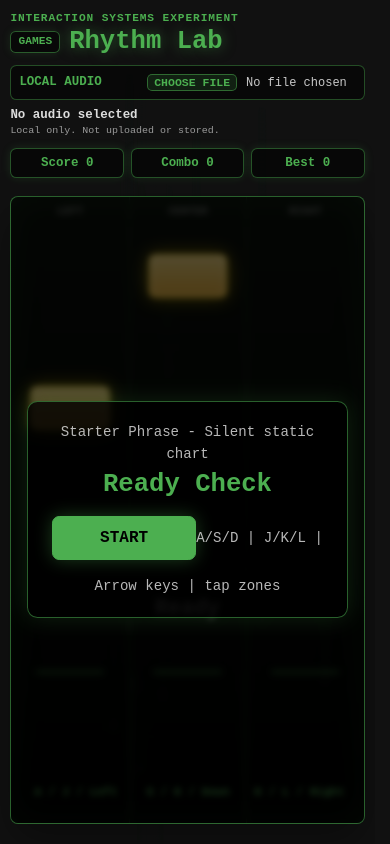
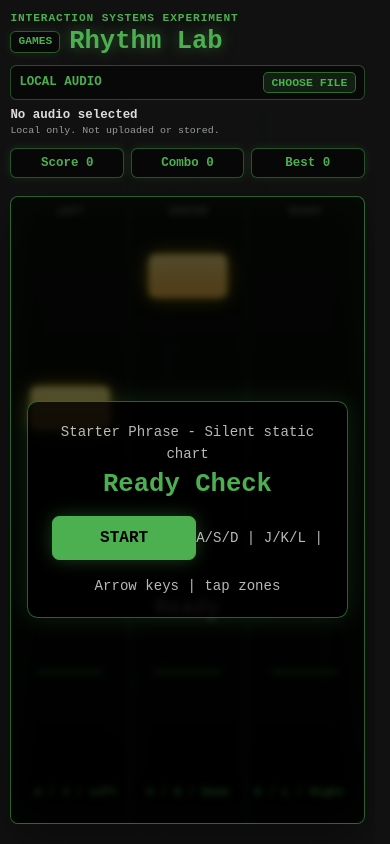
Before and after one commit to kareemsasa3/personal-website, a React (Vite) app in the folder web/: page /games/rhythm-lab in a window 390 px wide. Built offline with nearby package versions, Linux system fonts and the light colour scheme.

Commit message:
Fix Rhythm Lab mobile audio filename overflow

```diff
--- a/web/src/components/RhythmLab/RhythmLab.css
+++ b/web/src/components/RhythmLab/RhythmLab.css
@@ -19,7 +19,17 @@
   justify-content: space-between;
   gap: 1rem;
   width: min(100%, 1040px);
+  min-width: 0;
+  max-width: 100%;
+  box-sizing: border-box;
   margin: 0 auto;
+}
+
+.rhythm-lab-header-copy {
+  flex: 1 1 auto;
+  width: 100%;
+  min-width: 0;
+  max-width: 100%;
 }
 
 .rhythm-lab-eyebrow {
@@ -77,7 +87,9 @@
   align-items: center;
   flex-wrap: wrap;
   gap: 0.55rem;
-  max-width: 34rem;
+  width: 100%;
+  min-width: 0;
+  max-width: min(100%, 34rem);
   margin-top: 0.65rem;
 }
 
@@ -85,25 +97,40 @@
   display: inline-flex;
   align-items: center;
   gap: 0.5rem;
+  position: relative;
+  flex: 0 0 auto;
+  max-width: 100%;
   min-height: 2.2rem;
   padding: 0.35rem 0.5rem;
   border: 1px solid rgba(76, 175, 80, 0.42);
   border-radius: 0.4rem;
   background: rgba(0, 0, 0, 0.52);
+  box-sizing: border-box;
   color: var(--terminal-primary, #4caf50);
+  cursor: pointer;
   font-size: 0.78rem;
   font-weight: 800;
   text-transform: uppercase;
 }
 
-.rhythm-lab-audio-picker input {
+.rhythm-lab-audio-picker:focus-within {
+  border-color: rgba(76, 175, 80, 0.8);
+  box-shadow: 0 0 0 2px rgba(76, 175, 80, 0.18);
+}
+
+.rhythm-lab-audio-picker span {
+  flex: 0 0 auto;
+}
+
+.rhythm-lab-audio-input {
+  min-width: 0;
   max-width: 13rem;
   color: rgba(255, 255, 255, 0.78);
   font-family: inherit;
   font-size: 0.75rem;
 }
 
-.rhythm-lab-audio-picker input::file-selector-button {
+.rhythm-lab-audio-input::file-selector-button {
   margin-right: 0.55rem;
   border: 1px solid rgba(76, 175, 80, 0.52);
   border-radius: 0.32rem;
@@ -116,17 +143,38 @@
   text-transform: uppercase;
 }
 
+.rhythm-lab-audio-picker-button {
+  display: none;
+  align-items: center;
+  justify-content: center;
+  border: 1px solid rgba(76, 175, 80, 0.52);
+  border-radius: 0.32rem;
+  padding: 0.25rem 0.45rem;
+  background: rgba(76, 175, 80, 0.14);
+  color: var(--terminal-primary, #4caf50);
+  font-size: 0.72rem;
+  font-weight: 800;
+  line-height: 1;
+  text-transform: uppercase;
+}
+
 .rhythm-lab-audio-details {
   display: flex;
   flex-direction: column;
-  min-width: 11rem;
+  flex: 1 1 11rem;
+  min-width: 0;
   max-width: min(100%, 20rem);
+  box-sizing: border-box;
   color: rgba(255, 255, 255, 0.72);
   font-size: 0.78rem;
   line-height: 1.35;
 }
 
-.rhythm-lab-audio-details span {
+.rhythm-lab-audio-filename {
+  display: block;
+  width: 100%;
+  min-width: 0;
+  max-width: 100%;
   overflow: hidden;
   color: rgba(255, 255, 255, 0.86);
   font-weight: 800;
@@ -148,6 +196,7 @@
   border: 1px solid rgba(255, 215, 0, 0.7);
   border-radius: 0.4rem;
   background: rgba(255, 215, 0, 0.12);
+  box-sizing: border-box;
   color: #ffe58a;
   cursor: pointer;
   font-family: inherit;
@@ -539,9 +588,13 @@
   }
 
   .rhythm-lab-audio-panel {
+    display: grid;
+    grid-template-columns: minmax(0, 1fr);
     align-items: stretch;
     gap: 0.45rem;
-    max-width: none;
+    width: 100%;
+    min-width: 0;
+    max-width: 100%;
   }
 
   .rhythm-lab-audio-picker,
@@ -553,13 +606,24 @@
     justify-content: space-between;
   }
 
-  .rhythm-lab-audio-picker input {
-    min-width: 0;
-    max-width: min(62%, 14rem);
+  .rhythm-lab-audio-input {
+    position: absolute;
+    width: 1px;
+    height: 1px;
+    margin: -1px;
+    overflow: hidden;
+    clip: rect(0 0 0 0);
+    clip-path: inset(50%);
+    white-space: nowrap;
+  }
+
+  .rhythm-lab-audio-picker-button {
+    display: inline-flex;
   }
 
   .rhythm-lab-audio-details {
-    max-width: none;
+    width: 100%;
+    max-width: 100%;
   }
 
   .rhythm-lab-hud {
--- a/web/src/components/RhythmLab/RhythmLab.tsx
+++ b/web/src/components/RhythmLab/RhythmLab.tsx
@@ -312,7 +312,7 @@ const RhythmLab = () => {
       aria-label="Rhythm Lab three lane timing prototype"
     >
       <header className="rhythm-lab-header">
-        <div>
+        <div className="rhythm-lab-header-copy">
           <p className="rhythm-lab-eyebrow">Interaction Systems Experiment</p>
           <div className="rhythm-lab-title-row">
             <Link className="rhythm-lab-back-link" to="/games">
@@ -324,13 +324,24 @@ const RhythmLab = () => {
             <label className="rhythm-lab-audio-picker">
               <span>Local audio</span>
               <input
+                className="rhythm-lab-audio-input"
                 type="file"
                 accept="audio/*"
+                aria-label="Choose local audio file"
                 onChange={handleAudioFileChange}
               />
+              <span className="rhythm-lab-audio-picker-button" aria-hidden="true">
+                Choose file
+              </span>
             </label>
             <div className="rhythm-lab-audio-details" aria-live="polite">
-              <span>{fileName ? fileName : "No audio selected"}</span>
+              <span
+                className="rhythm-lab-audio-filename"
+                title={fileName ?? "No audio selected"}
+                aria-label={fileName ?? "No audio selected"}
+              >
+                {fileName ? fileName : "No audio selected"}
+              </span>
               <small>Local only. Not uploaded or stored.</small>
               {audioError && (
                 <small className="rhythm-lab-audio-error">{audioError}</small>
```
